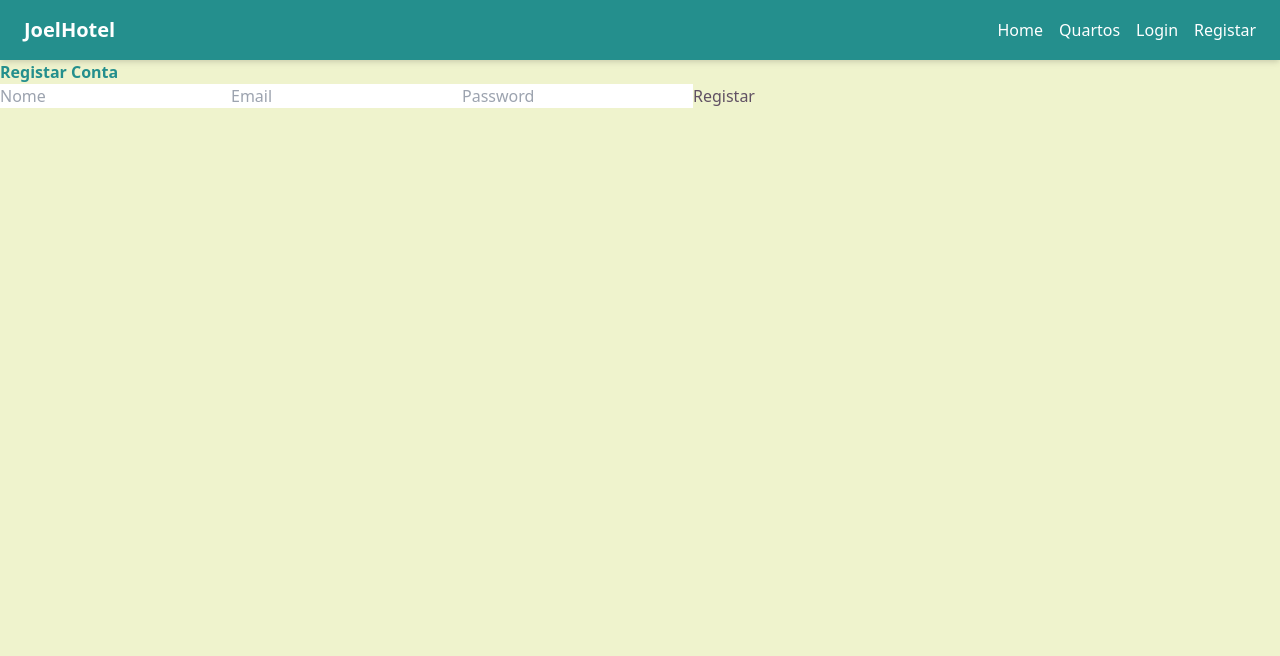
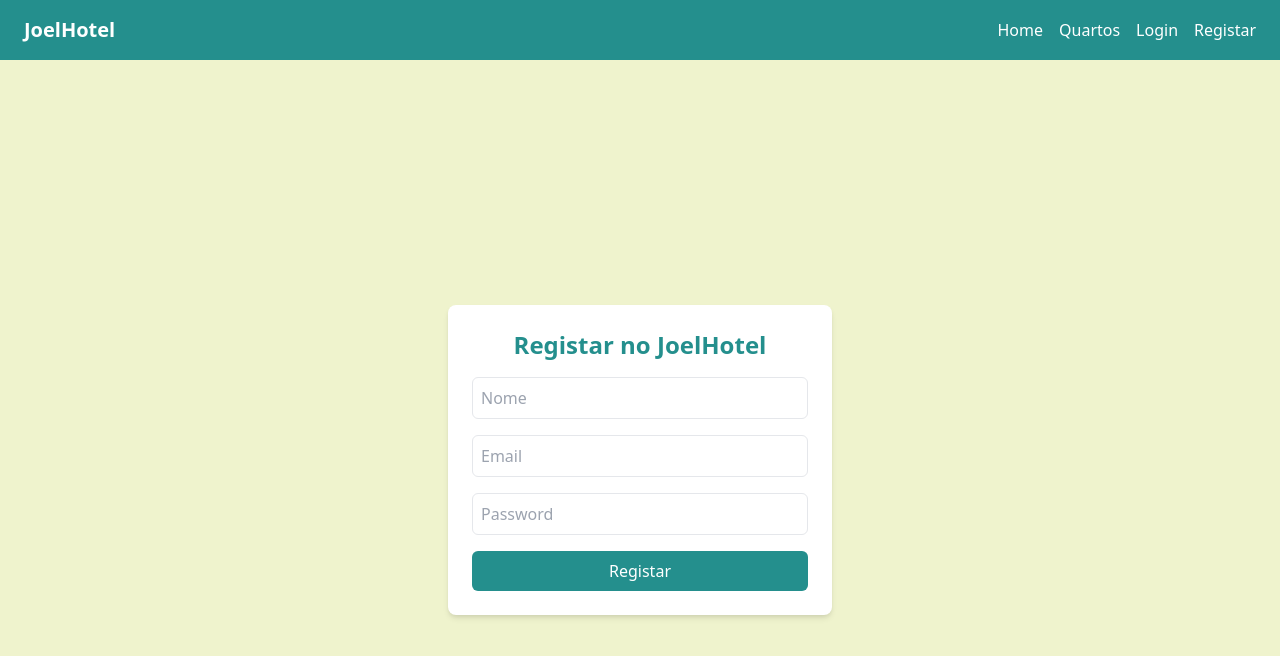
Before and after one commit to RodrigoCarrico01/JoelHotel, a React (Vite) app in the folder frontend/: page /register in a window 1280 px wide. Shown: the top 656 px of the page. Built offline with nearby package versions, Linux system fonts and the light colour scheme.

Commit message:
register and login style

```diff
--- a/frontend/src/pages/Home.jsx
+++ b/frontend/src/pages/Home.jsx
@@ -1,6 +1,9 @@
+function Home() {
+  return (
+    <div className="flex justify-center items-center h-screen bg-color1">
+      <h1 className="text-4xl font-bold text-color5">Bem-vindo ao JoelHotel</h1>
+    </div>
+  );
+}
 
-function Home() {
-    return <h1>Bem-vindo ao Hotel</h1>;
-  }
-
-  export default Home;
+export default Home;
--- a/frontend/src/pages/Login.jsx
+++ b/frontend/src/pages/Login.jsx
@@ -26,15 +26,37 @@ function Login() {
   };
 
   return (
-    <div>
-      <Notification message={notification.message} type={notification.type} onClose={() => setNotification({ message: "", type: "" })} />
+    <div className="flex justify-center items-center h-screen bg-color1">
+      <div className="bg-white p-6 rounded-lg shadow-md w-96">
+        <Notification message={notification.message} type={notification.type} onClose={() => setNotification({ message: "", type: "" })} />
 
-      <h2>Login</h2>
-      <form onSubmit={handleLogin}>
-        <input type="email" placeholder="Email" value={email} onChange={(e) => setEmail(e.target.value)} required />
-        <input type="password" placeholder="Password" value={password} onChange={(e) => setPassword(e.target.value)} required />
-        <button type="submit">Entrar</button>
-      </form>
+        <h2 className="text-2xl font-bold text-color4 mb-4 text-center">Login no JoelHotel</h2>
+
+        <form onSubmit={handleLogin} className="flex flex-col gap-4">
+          <input
+            type="email"
+            placeholder="Email"
+            value={email}
+            onChange={(e) => setEmail(e.target.value)}
+            required
+            className="border p-2 rounded-md focus:outline-none focus:ring-2 focus:ring-color3"
+          />
+          <input
+            type="password"
+            placeholder="Password"
+            value={password}
+            onChange={(e) => setPassword(e.target.value)}
+            required
+            className="border p-2 rounded-md focus:outline-none focus:ring-2 focus:ring-color3"
+          />
+          <button
+            type="submit"
+            className="bg-color4 text-white p-2 rounded-md hover:bg-color3 transition"
+          >
+            Entrar
+          </button>
+        </form>
+      </div>
     </div>
   );
 }
--- a/frontend/src/pages/Register.jsx
+++ b/frontend/src/pages/Register.jsx
@@ -29,16 +29,45 @@ function Register() {
   };
 
   return (
-    <div>
-      <Notification message={notification.message} type={notification.type} onClose={() => setNotification({ message: "", type: "" })} />
+    <div className="flex justify-center items-center h-screen bg-color1">
+      <div className="bg-white p-6 rounded-lg shadow-md w-96">
+        <Notification message={notification.message} type={notification.type} onClose={() => setNotification({ message: "", type: "" })} />
 
-      <h2>Registar Conta</h2>
-      <form onSubmit={handleRegister}>
-        <input type="text" placeholder="Nome" value={nome} onChange={(e) => setNome(e.target.value)} required />
-        <input type="email" placeholder="Email" value={email} onChange={(e) => setEmail(e.target.value)} required />
-        <input type="password" placeholder="Password" value={password} onChange={(e) => setPassword(e.target.value)} required />
-        <button type="submit">Registar</button>
-      </form>
+        <h2 className="text-2xl font-bold text-color4 mb-4 text-center">Registar no JoelHotel</h2>
+
+        <form onSubmit={handleRegister} className="flex flex-col gap-4">
+          <input
+            type="text"
+            placeholder="Nome"
+            value={nome}
+            onChange={(e) => setNome(e.target.value)}
+            required
+            className="border p-2 rounded-md focus:outline-none focus:ring-2 focus:ring-color3"
+          />
+          <input
+            type="email"
+            placeholder="Email"
+            value={email}
+            onChange={(e) => setEmail(e.target.value)}
+            required
+            className="border p-2 rounded-md focus:outline-none focus:ring-2 focus:ring-color3"
+          />
+          <input
+            type="password"
+            placeholder="Password"
+            value={password}
+            onChange={(e) => setPassword(e.target.value)}
+            required
+            className="border p-2 rounded-md focus:outline-none focus:ring-2 focus:ring-color3"
+          />
+          <button
+            type="submit"
+            className="bg-color4 text-white p-2 rounded-md hover:bg-color3 transition"
+          >
+            Registar
+          </button>
+        </form>
+      </div>
     </div>
   );
 }
```
